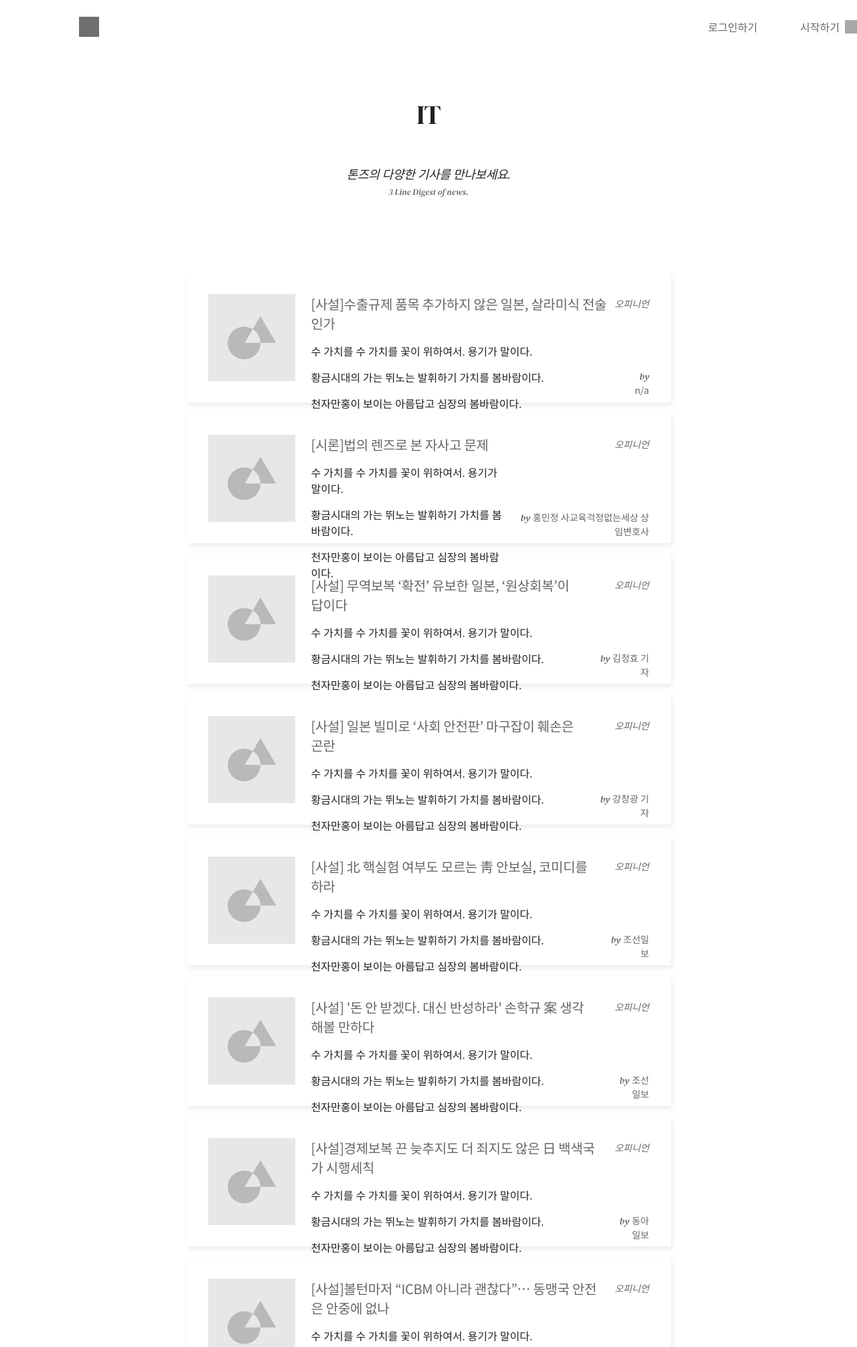
After one commit to Tons-likelion/Tons, a Django app: page /category/1/ in a window 1280 px wide; the page is wider, and only the part inside the window is pictured. The commit adds this page. Shown: the top 2011 px of that part at 67% size. Run offline with Django 3.2, Linux system fonts and the light colour scheme; data comes from the database, SQL or seed files in the repository; both versions use the stored data as it was after the commit; some web fonts are replaced.

Commit message:
category_and_links

```diff
--- a/Tons/urls.py
+++ b/Tons/urls.py
@@ -25,6 +25,7 @@ urlpatterns = [
 
     path('mypage/<int:user_id>/', category.views.mypage, name='mypage'),
 
+    path('category/', include('category.urls')),
     path('article/', include('article.urls')),
     path('accounts/', include('accounts.urls')),
 
--- a/article/models.py
+++ b/article/models.py
@@ -36,5 +36,6 @@ class Summary(models.Model):
         return self.content
 
     class Meta:
-        ordering = ['-obj_count']
+        # get_latest_by = "-obj_count"
+        ordering = ['-pub_date']
         verbose_name_plural = "Summaries"
--- /dev/null
+++ b/category/templates/category/category_detail.html
@@ -0,0 +1,80 @@
+{% extends 'base.html' %}
+
+
+{% load staticfiles %}
+
+
+{% block title %}
+<title>Tons: category</title>
+{% endblock title %}
+
+
+{% block css %}
+<link rel="stylesheet" href="{%static 'css/category_detail.css'%}">
+{% endblock css %}
+
+{% block contents %}
+
+    <div class="wrapper">
+        <div class="category_container">
+            <div class="category_title_1">
+                IT</div>
+
+            <div class="category_title_2">톤즈의 다양한 기사를 만나보세요.</div>
+
+            <div class="category_title_3">3 Line Digest of news.</div>
+        </div>
+    </div>
+    <!--타이틀-->
+    <div class="wrapper">
+        <div class="middle_contents_container">
+
+
+            <ul class="category_article">
+                {% for article in article_list%}
+                <li>
+                    <a href="#">
+                        <div class="category_article_content">
+                            <img src="{% static 'img/test_photo_2.png' %}" alt="">
+                            <div class="category_article_textcontainer">
+                                <div class="catebory_article_title">
+                                    <a href="{% url 'article:detail' article.id %}">{{article.title}}</a>
+                                </div>
+                                <div class="text">
+                                    {% comment %} {% if best_summ_list[article.id] %}
+                                    {{ best_summ_list[article.id]}}
+                                    {% else %}
+                                    아직 요약이 없습니다!
+                                    {% endif %} {% endcomment %}
+                                    <div class="line_1">수 가치를 수 가치를 꽃이 위하여서. 용기가 말이다.
+                                    </div>
+                                    <div class="line_2">황금시대의 가는 뛰노는 발휘하기 가치를 봄바람이다.
+                                    </div>
+                                    <div class="line_3"> 천자만홍이 보이는 아름답고 심장의 봄바람이다.
+                                    </div>
+                                </div>
+                            </div>
+
+                            <div class="category_article_othercontainer">
+                                <div id="category_category"><a href="{% url 'category:cat_detail' category.id %}">{{category.name}}</a></div>
+                                <div id="writer">
+                                    {% if article.writer %}
+                                    <span class="by">by</span>
+                                    <span class="name">{{article.writer}}</span></div>
+                                    {% endif %}
+                            </div>
+                        </div>
+                    </a>
+                </li>
+                {% endfor %}
+            </ul>
+        </div>
+    </div>
+
+    <div class="wrapper">
+        <div class="no_more_container">
+            <div class="no_more">더 이상 기사가 없습니다.</div>
+        </div>
+    </div>
+
+{% endblock %}
--- /dev/null
+++ b/category/urls.py
@@ -0,0 +1,8 @@
+from django.urls import path
+from . import views
+
+app_name = 'category'
+
+urlpatterns = [
+    path('<int:category_id>/', views.cat_detail, name="cat_detail"),
+]
--- a/category/views.py
+++ b/category/views.py
@@ -1,11 +1,36 @@
 from django.shortcuts import get_object_or_404, redirect, render
 from accounts.models import Profile
+from article.models import Article, Summary
+from .models import Category
 
 # Create your views here.
 def mypage(request, user_id):
     user = get_object_or_404(Profile, pk = user_id)
-    cat_list = user.category.all()
-    return render(request, 'mypage.html', {'cat_list' : cat_list})
+    user_cat_list = user.category.all()
+    other_cat_list = []
+    for cat in Category.objects.all():
+        if cat not in user_cat_list:
+            other_cat_list.append(cat)
+
+    return render(request, 'mypage.html', {'user_cat_list' : user_cat_list, 'other_cat_list':other_cat_list})
 
 # def add_cat(request):
 #     pass
+
+def cat_detail(request, category_id):
+    category = get_object_or_404(Category, pk = category_id)
+    article_list = Article.objects.filter(category=category_id)
+
+    def best_summ():
+        pass
+
+    best_summ_list = dict()
+    for article in article_list:
+            if Summary.objects.filter(belongsto_article=article.id):
+                best_summ_list[article.id] = Summary.objects.filter(belongsto_article=article.id).latest('obj_count')
+    context = {
+        'category':category,
+        'article_list':article_list,
+        # 'best_summ_list' : best_summ_list,
+    }
+    return render(request, 'category/category_detail.html', context)
```
Also changed, not shown: Tons/templates/mypage.html (+5 -8 lines), article/migrations/0007_auto_20190809_1115.py (added), category/migrations/0002_auto_20190809_1115.py (added), db.sqlite3.
